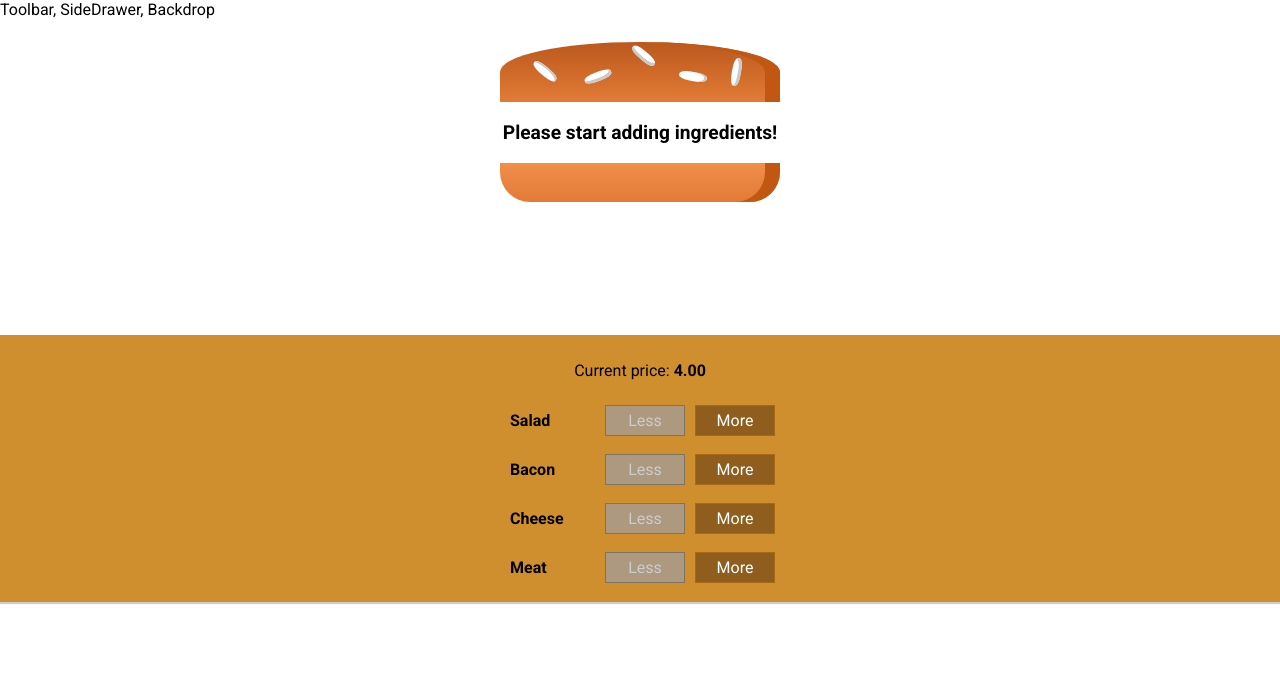
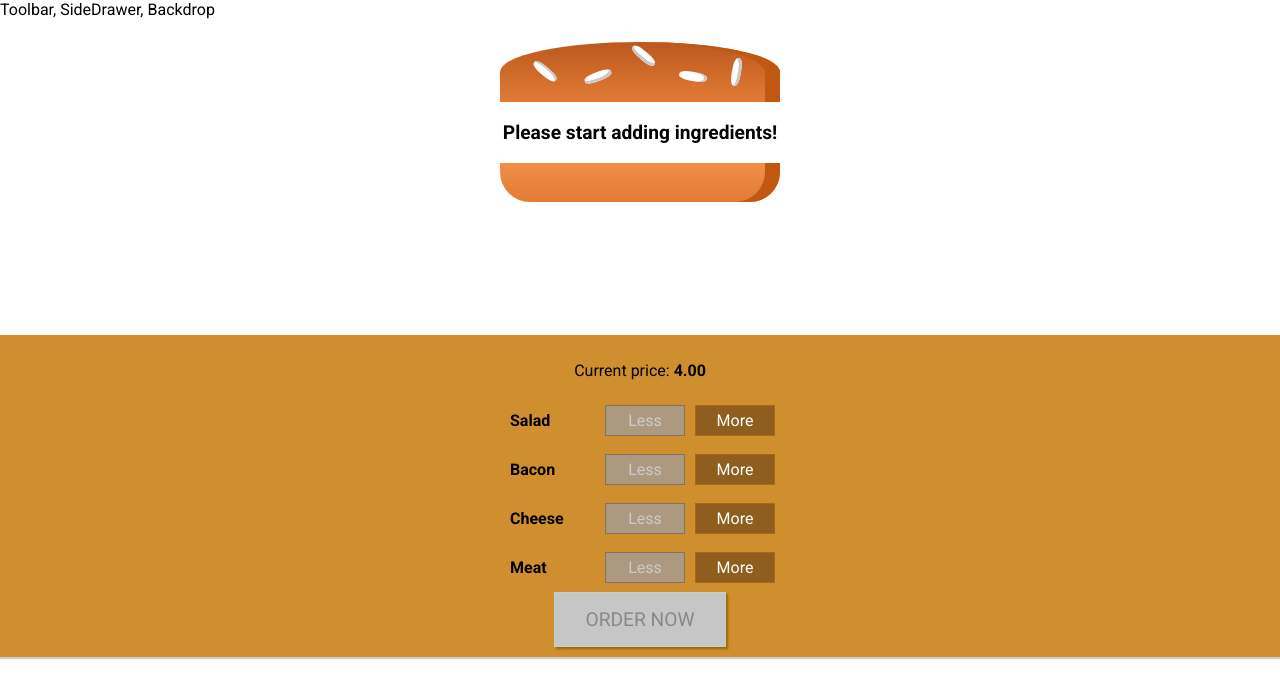
Before and after one commit to juanjomarcal/burger, a React (Create React App) app: page / in a window 1280 px wide. Shown: the top 698 px of the page. Built offline with nearby package versions, Linux system fonts and the light colour scheme.

Commit message:
Order button + modal starting

```diff
--- a/src/components/Burger/BuildControls/BuildControls.js
+++ b/src/components/Burger/BuildControls/BuildControls.js
@@ -22,6 +22,7 @@
         disabledInfo={props.disabledInfo}
       />
     ))}
+    <button className={classes.OrderButton} disabled={!props.purchasable}>ORDER NOW</button>
   </div>
 )
 
--- a/src/components/Burger/BuildControls/BuildControls.module.css
+++ b/src/components/Burger/BuildControls/BuildControls.module.css
@@ -7,3 +7,44 @@
   box-shadow: 0 2px 1px #ccc;
   padding: 10px 0;
 }
+
+.OrderButton {
+    background-color: #DAD735;
+    outline: none;
+    cursor: pointer;
+    border: 1px solid #966909;
+    color: #966909;
+    font-family: inherit;
+    font-size: 1.2em;
+    padding: 15px 30px;
+    box-shadow: 2px 2px 2px #966909;
+}
+
+.OrderButton:hover, .OrderButton:active {
+    background-color: #A0DB41;
+    border: 1px solid #966909;
+    color: #966909;
+}
+
+.OrderButton:disabled {
+    background-color: #C7C6C6;
+    cursor: not-allowed;
+    border: 1px solid #ccc;
+    color: #888888;
+}
+
+.OrderButton:not(:disabled) {
+    animation: enable 0.3s linear;
+}
+
+@keyframes enable {
+    0% {
+        transform: scale(1);
+    }
+    60% {
+        transform: scale(1.1);
+    }
+    100% {
+        transform: scale(1);
+    }
+}
--- a/src/containers/BurgerBuilder/BurgerBuilder.js
+++ b/src/containers/BurgerBuilder/BurgerBuilder.js
@@ -19,7 +19,21 @@
       cheese: 0,
       meat: 0
     },
-    totalPrice: 4
+    totalPrice: 4,
+    purchasable: false
+  }
+
+  updatePurchaseState = (ingredients) => {
+    const sum = Object.keys(ingredients)
+                  .map(igKey => {
+                    return ingredients[igKey]
+                  })
+                  .reduce((sum, el) => {
+                    return sum + el;
+                  }, 0);
+    this.setState({
+      purchasable: sum > 0
+    });
   }
 
   changeIngredientHandler = (type, action) => {
@@ -49,6 +63,7 @@
       ingredients: updatedIngredients,
       totalPrice: newPrice
     });
+    this.updatePurchaseState(updatedIngredients);
   }
 
   render(){
@@ -65,6 +80,7 @@
           ingredientChange={this.changeIngredientHandler}
           disabledInfo={disabledInfo}
           price={this.state.totalPrice}
+          purchasable={this.state.purchasable}
           />
       </Aux>
     );
```
Also changed, not shown: src/components/UI/Modal/Modal.js (added, +11 -0 lines), src/components/UI/Modal/Modal.module.css (added, +20 -0 lines), src/components/UI/Backdrop/Backdrop.js (added).
